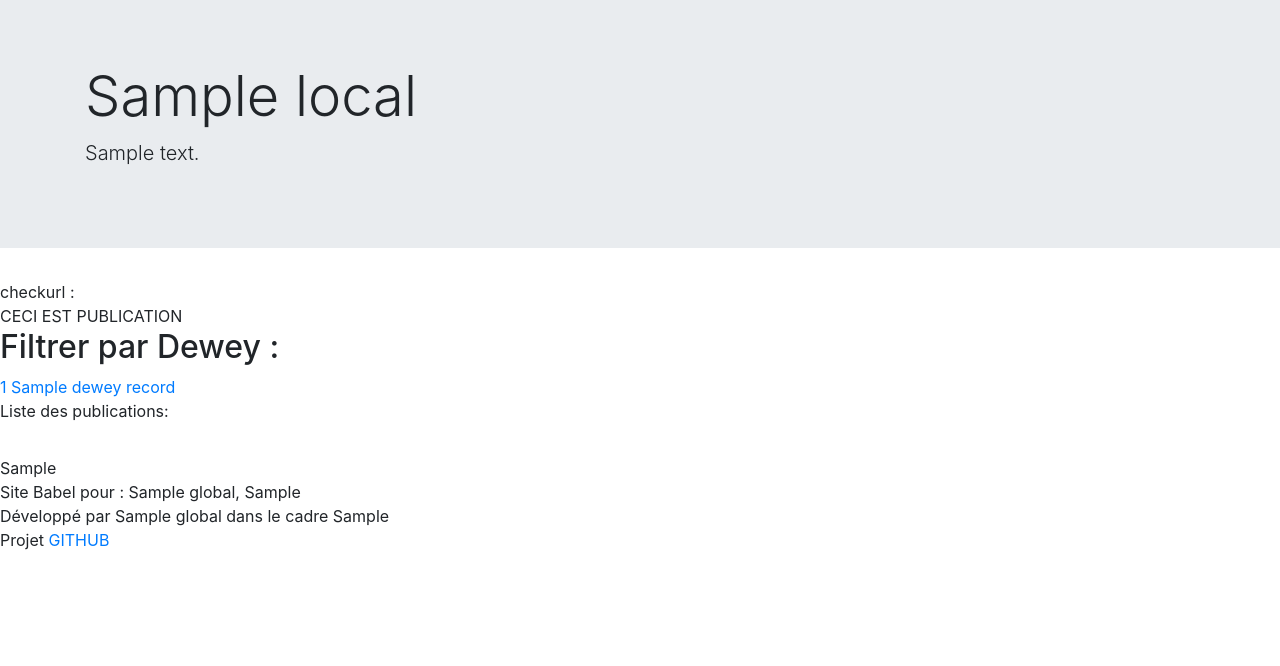
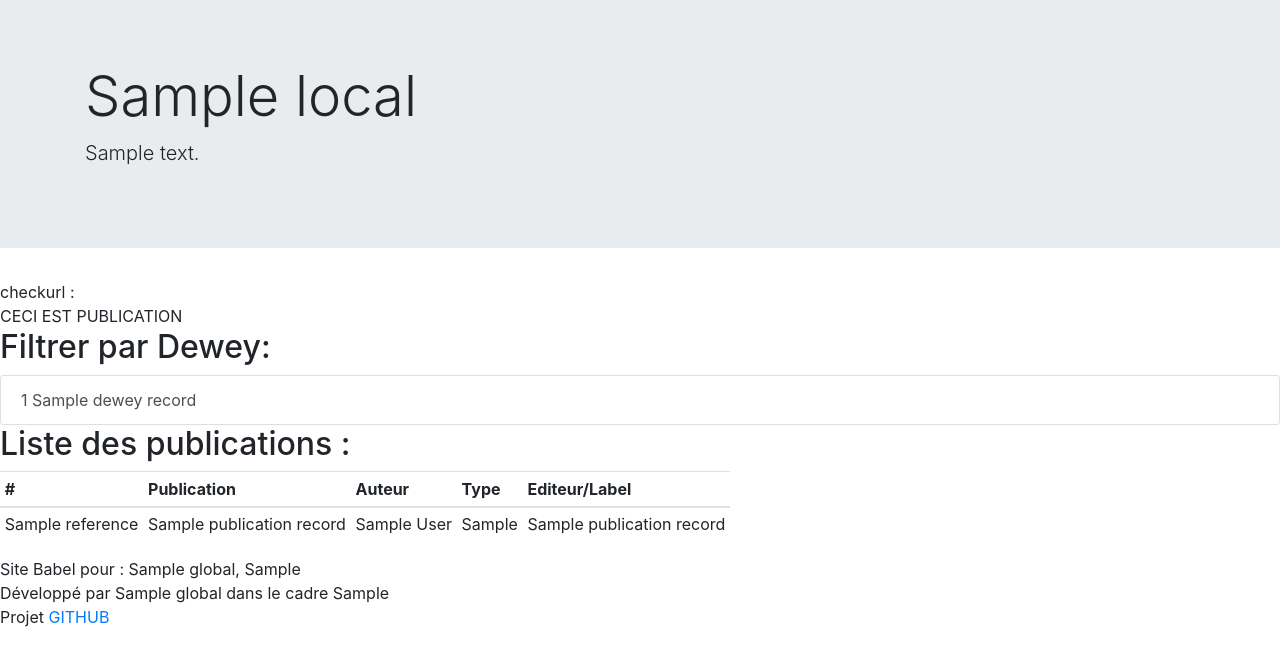
Before and after one commit to Arienlys/babel-johanna, a Django app: template catalog/templates/catalog/publication.html in a window 1280 px wide. Shown: the part 113-779 px from the top of the page. Run offline with Django 3.2, Linux system fonts and the light colour scheme; the template is opened without the code that fills it: most values are stand-ins (such as "Sample title", 1, 10 or a date in 2020); some libraries are stand-ins or nearby versions.

Commit message:
adding details and dewey list pages

```diff
--- a/catalog/static/catalog/style.css
+++ b/catalog/static/catalog/style.css
@@ -17,3 +17,15 @@
     text-decoration: none;
     color: black;
 }
+
+/* style.css */
+.dewey000 { background-color:#000000 ; color: #fff }
+.dewey100 { background-color:#8B4513 ; color: #fff }
+.dewey200 { background-color:#FF0000 ; color: #fff }
+.dewey300 { background-color:#FF4500 ; color: #fff }
+.dewey400 { background-color:#FFFF00 ; color: #000 }
+.dewey500 { background-color:#32CD32 ; color: #fff }
+.dewey600 { background-color:#1E90FF ; color: #fff }
+.dewey700 { background-color:#8B008B ; color: #fff }
+.dewey800 { background-color:#A9A9A9 ; color: #fff }
+.dewey900 { background-color:#FFFFFF ; color: #000 }
--- a/catalog/templates/catalog/dewey-list.html
+++ b/catalog/templates/catalog/dewey-list.html
@@ -1,4 +1,4 @@
-{% comment %}
+<!--{% comment %}
 {{dewey_object.number}}<br>
 {{dewey_object.name}}<br>
 {{dewey_object.colored_number}}<br>
@@ -7,13 +7,18 @@
 {{ dewey_record.colored_number}}
 {{ dewey_record.number}} : {{ dewey_record.name}}<br>
 {% endfor %}
-{% endcomment %}
+{% endcomment %}-->
+
+{% load i18n %}
 
 <div class="dewey-list">
-    <h2>Filtrer par Dewey : </h2>
+    <h2>{% trans "Filtrer par Dewey:"%}</h2>
     <div class="list-group dewey-list-group">
-    {% for dewey_record in dewey_object_list %}
-        <a href="{% url 'publication' %}?dewey={{ dewey_record.number}}" type="button" class=#list-group>
-                {{ dewey_record.colored_number}}
-        {{ dewey_record.name|truncatechars:38}}</a>
-    {% endfor %}
+        {% for dewey_record in dewey_object_list %}
+        <a href="{% url 'publication-dewey' dewey_record.number %}" type="button"
+            class="list-group-item list-group-item-action {%if dewey_active and dewey_active == dewey_record %}active{% endif %}">
+            {{ dewey_record.colored_number}}
+            {{ dewey_record.name|truncatechars:38}}</a>
+        {% endfor %}
+    </div>
+</div>
--- a/catalog/templates/catalog/jumbotron.html
+++ b/catalog/templates/catalog/jumbotron.html
@@ -1,4 +1,4 @@
-<div class="jumbotron jumbotron-fluid">
+<div class="jumbotron jumbotron-fluid {{jumbotron_class}}">
   <div class="container">
     <h1 class="display-4">{{local.title}}</h1>
     <p class="lead">{{local.description}}</p>
--- a/catalog/templates/catalog/publication-list.html
+++ b/catalog/templates/catalog/publication-list.html
@@ -1,6 +1,29 @@
-Liste des publications:
-<hr>
+{% comment %} {% for publication_record in publication_object_list %} {{ publication_record }} <br>
+{% endfor %}{% endcomment %}
+<div class="publication-list">
+    {% if publiction_count %}
+    <h2>Liste des publications : </h2>
 
-{% for publication_record in publication_object_list %}
-{{ publication_record }} <br>
-{% endfor %}
+    {%endif%}
+    <h2>Liste des publications : </h2>
+    <table class="table table-sm table-responsive">
+        <thead>
+            <tr>
+                <th scope="col">#</th>
+                <th scope="col">Publication</th>
+                <th scope="col">Auteur</th>
+                <th scope="col">Type</th>
+                <th scope="col">Editeur/Label</th>
+            </tr>
+        </thead>
+        <tbody> {% for publication_record in publication_object_list %} <tr>
+                <td>{{ publication_record.reference }}</td>
+                <td>{{ publication_record.name }}</td>
+                <td>{{ publication_record.author }}</td>
+                <td>{{ publication_record.type_publication }}</td>
+                <td>{{ publication_record.label_editor }}</td>
+            </tr>
+            {% endfor %}
+        </tbody>
+    </table>
+</div>
```
Also changed, not shown: babel/urls.py (+15 -2 lines), catalog/templates/catalog/publication-detail.html (added, +21 -0 lines), catalog/viewscat.py (added, +76 -0 lines), catalog/models.py (line endings or trailing spaces).
